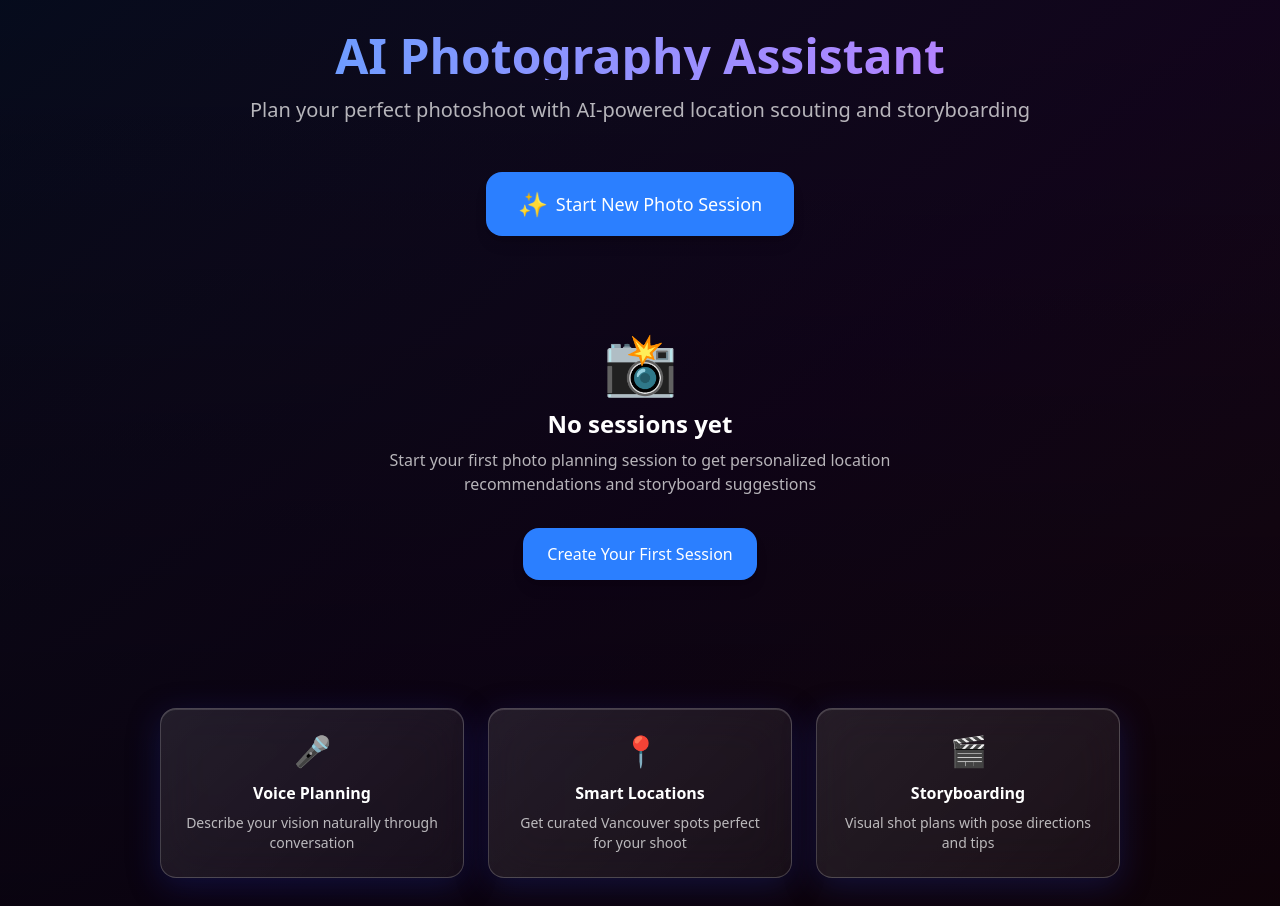
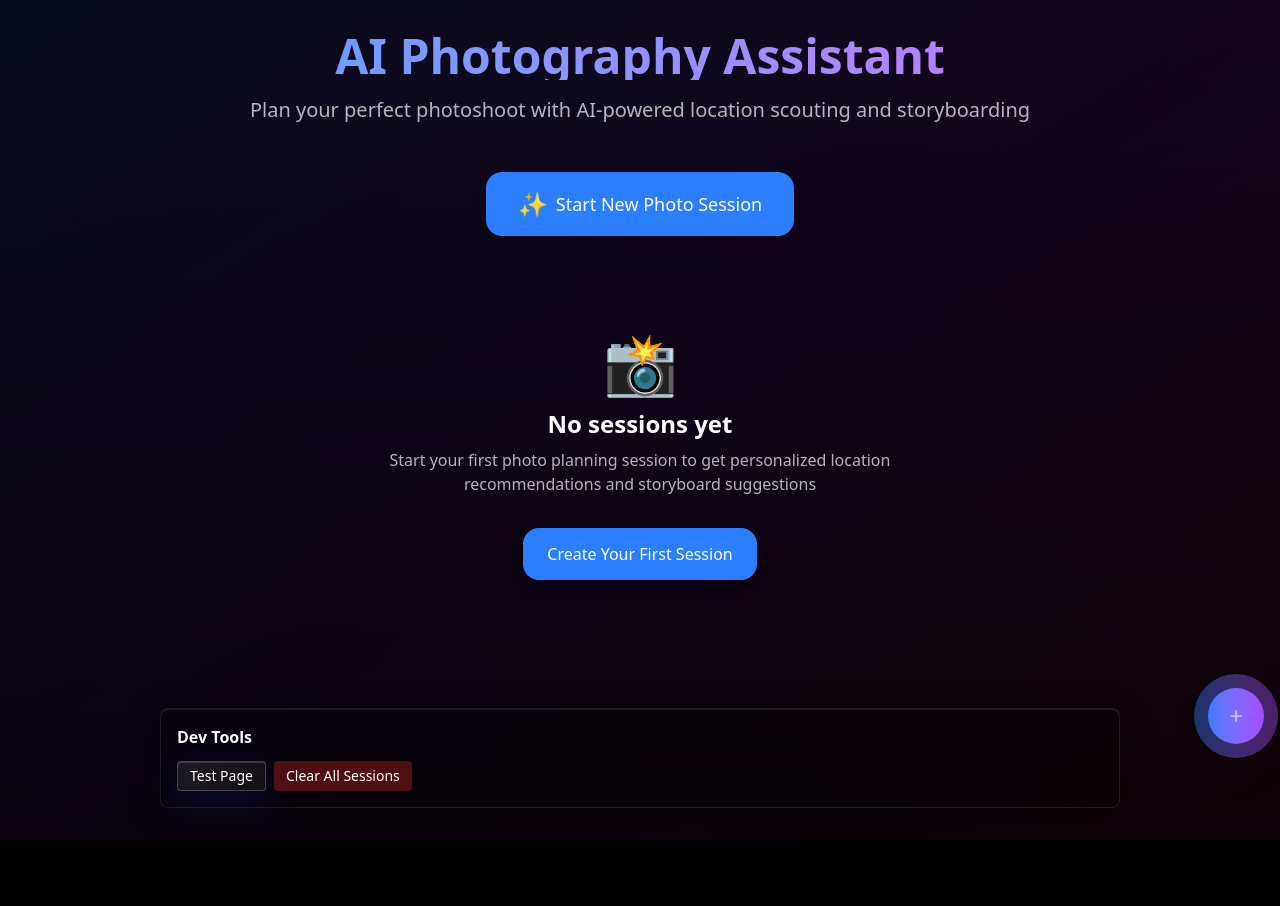
Before and after one commit to knoxgraeme/hackathon2025, a Next.js app: page / in a window 1280 px wide. Shown: the top 906 px of the page. After the commit the page ends 840 px from the top, so only its background shows below. Built offline with nearby package versions, Linux system fonts and the light colour scheme.

Commit message:
simplified

```diff
--- a/app/page.tsx
+++ b/app/page.tsx
@@ -203,30 +203,6 @@ export default function Home() {
           </div>
         )}
 
-        {/* Features Section */}
-        <div className="mt-16 grid sm:grid-cols-3 gap-6 text-center">
-          <div className="glass-card p-6 animate-slide-up" style={{ animationDelay: '0.4s' }}>
-            <div className="text-3xl mb-3">🎤</div>
-            <h3 className="font-semibold mb-2 text-primary">Voice Planning</h3>
-            <p className="text-sm text-secondary">
-              Describe your vision naturally through conversation
-            </p>
-          </div>
-          <div className="glass-card p-6 animate-slide-up" style={{ animationDelay: '0.5s' }}>
-            <div className="text-3xl mb-3">📍</div>
-            <h3 className="font-semibold mb-2 text-primary">Smart Locations</h3>
-            <p className="text-sm text-secondary">
-              Get curated Vancouver spots perfect for your shoot
-            </p>
-          </div>
-          <div className="glass-card p-6 animate-slide-up" style={{ animationDelay: '0.6s' }}>
-            <div className="text-3xl mb-3">🎬</div>
-            <h3 className="font-semibold mb-2 text-primary">Storyboarding</h3>
-            <p className="text-sm text-secondary">
-              Visual shot plans with pose directions and tips
-            </p>
-          </div>
-        </div>
 
         {/* Dev Tools (remove for production) */}
         {process.env.NODE_ENV === 'development' && (
--- a/app/session/[id]/page.tsx
+++ b/app/session/[id]/page.tsx
@@ -130,12 +130,6 @@ export default function SessionPage() {
           <div className="glass-card p-8 rounded-2xl animate-slide-up">
             {currentSession.status === 'initial' && (
               <div className="text-center mb-8">
-                <h2 className="text-2xl sm:text-3xl font-bold mb-4 text-primary">
-                  Ready to start planning your shoot?
-                </h2>
-                <p className="text-secondary text-lg max-w-2xl mx-auto">
-                  Have a conversation with our AI assistant to describe your vision
-                </p>
               </div>
             )}
             <ConversationFlow onComplete={handleConversationComplete} sessionId={sessionId} />
```
